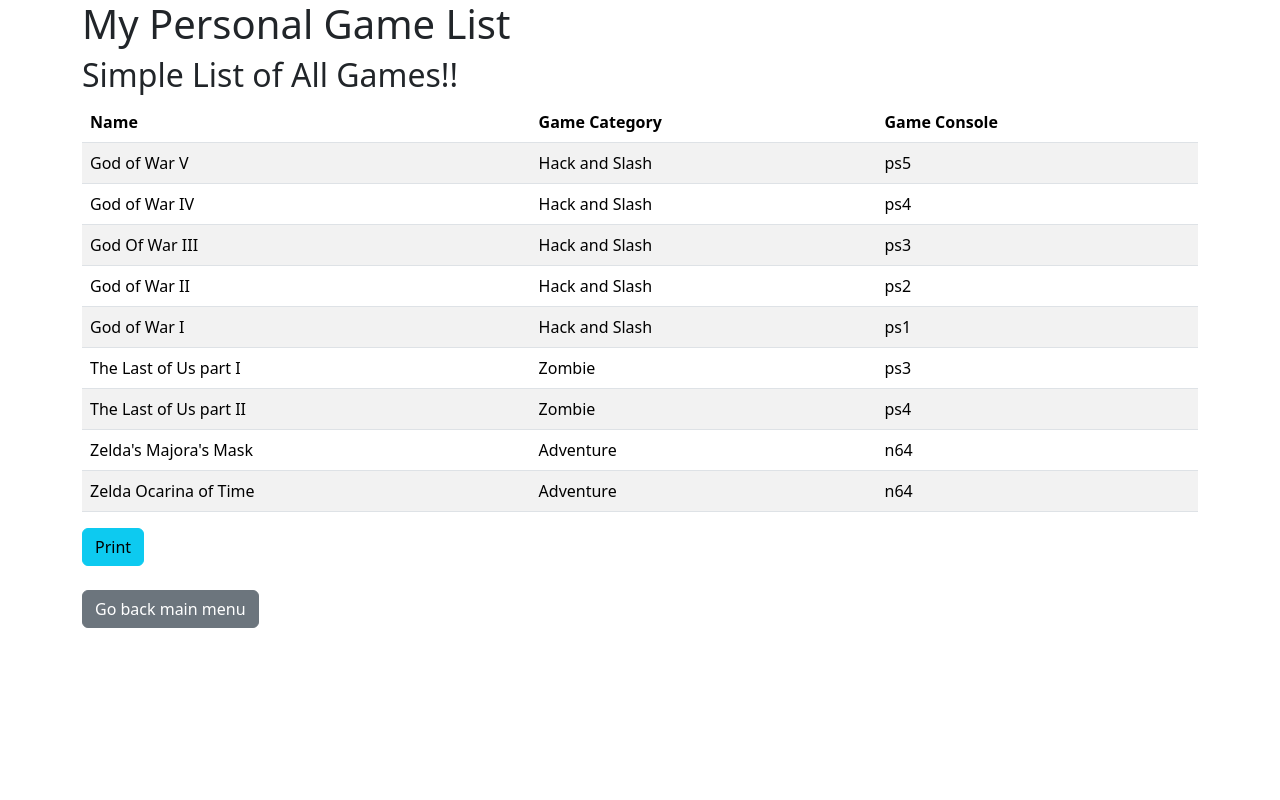
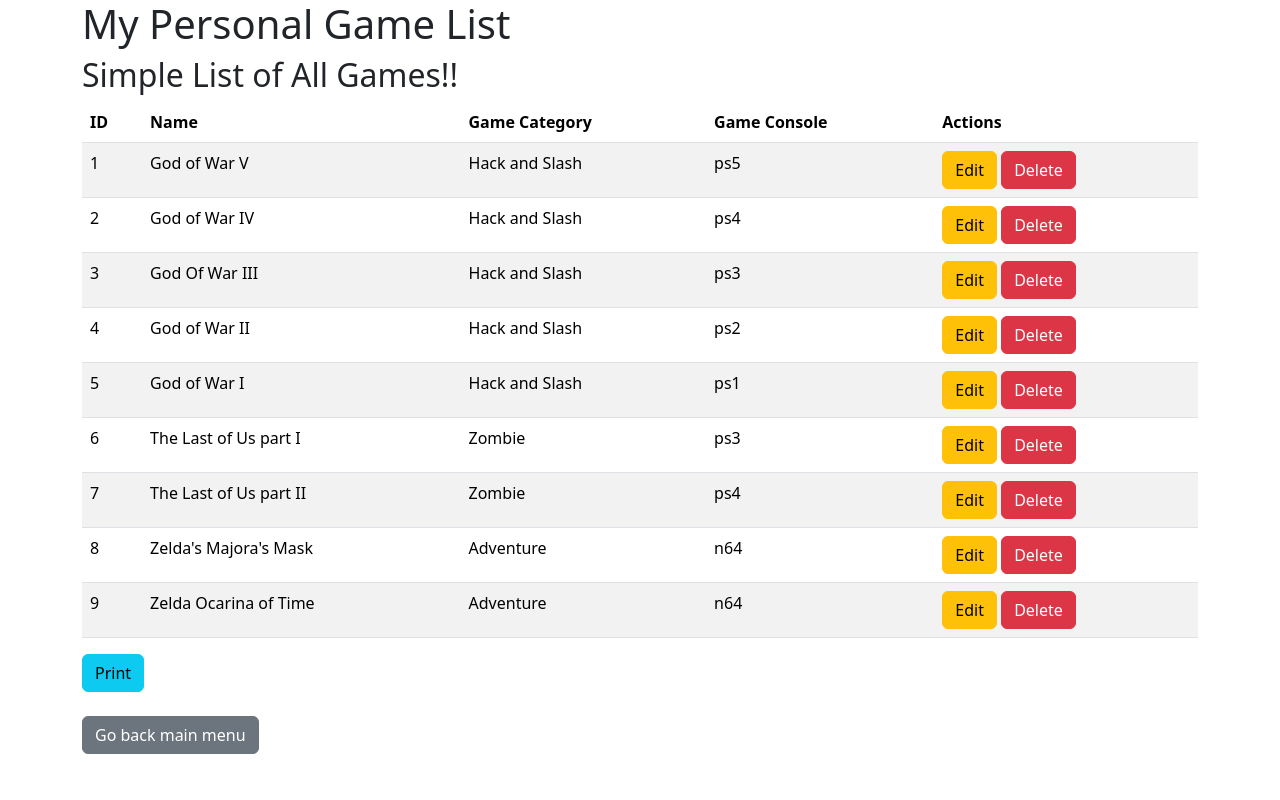
Before and after one commit to foguinhoperuca/alura-flask, a Flask app: page /list in a window 1280 px wide. Run offline with Flask 3, Linux system fonts and the light colour scheme.

Commit message:
feat: CRUD.
[WIP] Edit and delete game;
Decorator to verify login;

```diff
--- a/app.py
+++ b/app.py
@@ -7,6 +7,7 @@
 import weasyprint
 
 from business import Game, GameConsole, GameCategory, get_initial_catalog, get_users, User
+from helper import validate_user_logged_in
 
 
 load_dotenv()
@@ -48,13 +49,12 @@
 
 
 @app.route('/new')
+@validate_user_logged_in
 def new():
-    if 'user' not in session or session['user'] is None:
-        return redirect(url_for('login', next_page=url_for('new')))
-
     return render_template('new.html', title='New Game Setup', categories=[(e.name, e.value) for e in GameCategory], consoles=[(e.name, e.value) for e in GameConsole])
 
 
+# FIXME should be protected by login/password
 @app.route('/create', methods=['POST',])
 def create():
     name: str = request.form['name']
@@ -64,6 +64,33 @@
     game_catalog.append(Game(name=name, category=category, console=console))
 
     return redirect(url_for('list_games'))
+
+
+@app.route('/edit/<int:id>')
+@validate_user_logged_in
+def edit(id: int):
+    return render_template('edit.html', title='Edit Game', categories=[(e.name, e.value) for e in GameCategory], consoles=[(e.name, e.value) for e in GameConsole])
+
+
+@app.route('/update/<int:id>', methods=['POST',])
+@validate_user_logged_in
+def update():
+    pass
+
+
+@app.route('/delete//<int:id>')
+@validate_user_logged_in
+def delete(id: int):
+    pass
+
+
+@app.route('/print')
+def print():
+    css = weasyprint.CSS('static/print.css')
+    html = weasyprint.HTML(string=render_template('list_print.html', title='Printable Game List', games=game_catalog))
+    html.write_pdf('/tmp/game_list.pdf', stylesheets=[css])
+
+    return send_file('/tmp/game_list.pdf', download_name='game_list.pdf', mimetype='application/pdf')
 
 
 @app.route('/login')
@@ -102,13 +129,5 @@
         return redirect(url_for('login', next_page=request.form['next_page']))
 
 
-@app.route('/print')
-def print():
-    css = weasyprint.CSS('static/print.css')
-    html = weasyprint.HTML(string=render_template('list_print.html', title='Printable Game List', games=game_catalog))
-    html.write_pdf('/tmp/game_list.pdf', stylesheets=[css])
-
-    return send_file('/tmp/game_list.pdf', download_name='game_list.pdf', mimetype='application/pdf')
-
-
-app.run(host=ALLOWED_HOST, port=ALLOWED_PORT)
+if __name__ == '__main__':
+    app.run(host=ALLOWED_HOST, port=ALLOWED_PORT)
--- a/business.py
+++ b/business.py
@@ -31,10 +31,19 @@
 
 
 class Game:
-    def __init__(self, name: str, category: GameCategory = GameCategory.GENERAL, console: GameConsole = GameConsole.PC) -> None:
+    def __init__(self, id: int, name: str, category: GameCategory = GameCategory.GENERAL, console: GameConsole = GameConsole.PC) -> None:
+        self._id: int = id
         self._name: str = name
         self._category: GameCategory = category
         self._console: GameConsole = console
+
+    @property
+    def id(self) -> int:
+        return self._id
+
+    @id.setter
+    def id(self, vl: int) -> None:
+        self._id = vl
 
     @property
     def name(self) -> str:
@@ -99,16 +108,20 @@
 def get_initial_catalog() -> List[Game]:
     """Seed data to start app and test"""
     return [
-        Game(name='God of War V', category=GameCategory.HACK_N_SLASH, console=GameConsole.PS5),
-        Game(name='God of War IV', category=GameCategory.HACK_N_SLASH, console=GameConsole.PS4),
-        Game(name='God Of War III', category=GameCategory.HACK_N_SLASH, console=GameConsole.PS3),
-        Game(name='God of War II', category=GameCategory.HACK_N_SLASH, console=GameConsole.PS2),
-        Game(name='God of War I', category=GameCategory.HACK_N_SLASH, console=GameConsole.PS1),
-        Game(name='The Last of Us part I', category=GameCategory.ZOMBIE, console=GameConsole.PS3),
-        Game(name='The Last of Us part II', category=GameCategory.ZOMBIE, console=GameConsole.PS4),
-        Game(name='Zelda\'s Majora\'s Mask', category=GameCategory.ADVENTURE, console=GameConsole.N64),
-        Game(name='Zelda Ocarina of Time', category=GameCategory.ADVENTURE, console=GameConsole.N64)
+        Game(id=1, name='God of War V', category=GameCategory.HACK_N_SLASH, console=GameConsole.PS5),
+        Game(id=2, name='God of War IV', category=GameCategory.HACK_N_SLASH, console=GameConsole.PS4),
+        Game(id=3, name='God Of War III', category=GameCategory.HACK_N_SLASH, console=GameConsole.PS3),
+        Game(id=4, name='God of War II', category=GameCategory.HACK_N_SLASH, console=GameConsole.PS2),
+        Game(id=5, name='God of War I', category=GameCategory.HACK_N_SLASH, console=GameConsole.PS1),
+        Game(id=6, name='The Last of Us part I', category=GameCategory.ZOMBIE, console=GameConsole.PS3),
+        Game(id=7, name='The Last of Us part II', category=GameCategory.ZOMBIE, console=GameConsole.PS4),
+        Game(id=8, name='Zelda\'s Majora\'s Mask', category=GameCategory.ADVENTURE, console=GameConsole.N64),
+        Game(id=9, name='Zelda Ocarina of Time', category=GameCategory.ADVENTURE, console=GameConsole.N64)
     ]
+
+
+def get_user(id: int, catalog: List[Game]) -> Game:
+    return list(filter(lambda game: game.id == id, catalog))[0]
 
 
 class User:
--- a/templates/list.html
+++ b/templates/list.html
@@ -4,17 +4,24 @@
             <table class="table table-striped">
                 <thead>
                     <tr>
+                        <th>ID</th>
                         <th>Name</th>
                         <th>Game Category</th>
                         <th>Game Console</th>
+                        <th>Actions</th>
                     </tr>
                 </thead>
                 <tbody>
                     {% for game in games %}
                     <tr>
+                        <td>{{ game.id }}</td>
                         <td>{{ game.name }}</td>
                         <td>{{ game.category }}</td>
                         <td>{{ game.console }}</td>
+                        <td>
+                            <a class="btn btn-warning" href="{{ url_for('edit', id=game.id) }}">Edit</a>
+                            <a class="btn btn-danger" href="{{ url_for('delete', id=game.id) }}">Delete</a>
+                        </td>
                     </tr>
                     {% endfor %}
                 </tbody>
```
Also changed, not shown: helper.py (added, +15 -0 lines), templates/edit.html (added, +32 -0 lines).
